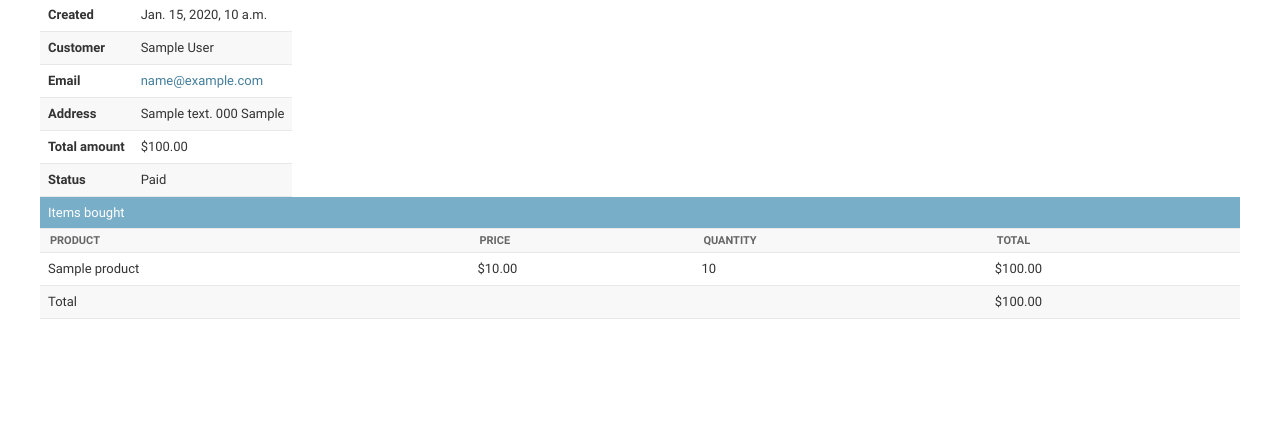
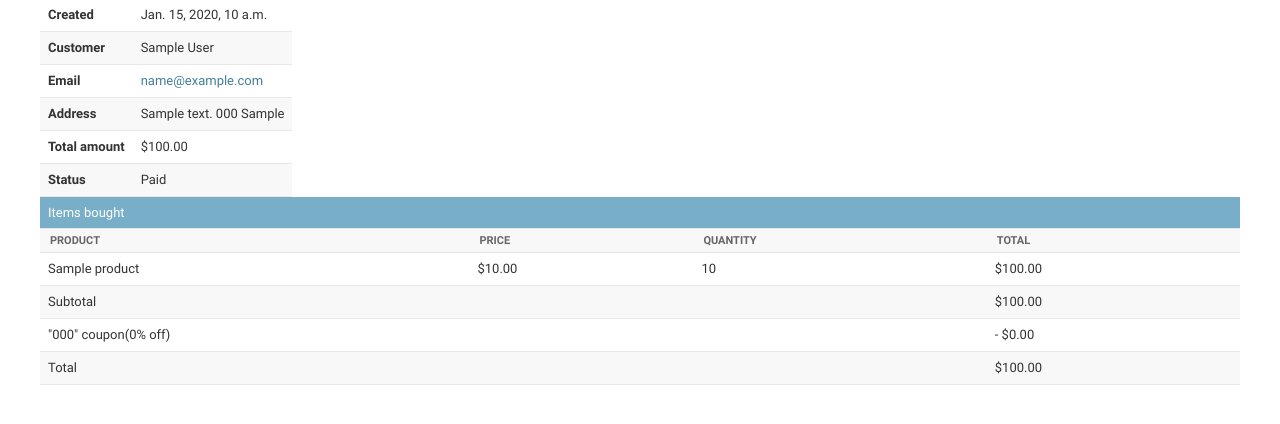
Before and after one commit to jjokah/myshop, a Django app: page /orders/admin/order/1/ in a window 1280 px wide. Shown: the part 121-545 px from the top of the page. Run offline with Django 3.2, Linux system fonts and the light colour scheme; a user stored in the database is signed in; tables that the repository leaves empty hold one stand-in row (values such as "Sample post"); parts of the project's set-up code (start-up, migrations or seed data) failed here and were passed over.

Commit message:
Update admin order detail template

```diff
--- a/orders/templates/admin/orders/order/detail.html
+++ b/orders/templates/admin/orders/order/detail.html
@@ -70,7 +70,7 @@
           </tr>
         {% endfor %}
 
-        {% if cart.coupon %}
+        {% if order.coupon %}
           <tr class="subtotal">
             <td colspan="3">Subtotal</td>
             <td class="num">${{ order.get_total_cost_before_discount|floatformat:2 }}</td>
@@ -78,13 +78,13 @@
 
           <tr>
             <td colspan="3">"{{ order.coupon.code }}" coupon({{ order.discount }}% off)</td>
-            <td class="neg num">- {{ order.get_discount }}</td>
+            <td class="neg num">- ${{ order.get_discount|floatformat:2 }}</td>
           </tr>
         {% endif %}
 
         <tr class="total">
           <td colspan="3">Total</td>
-          <td class="num">${{ order.get_total_cost }}</td>
+          <td class="num">${{ order.get_total_cost|floatformat:2 }}</td>
         </tr>
       </tbody>
     </table>
```
Also changed, not shown: 1 other file.
